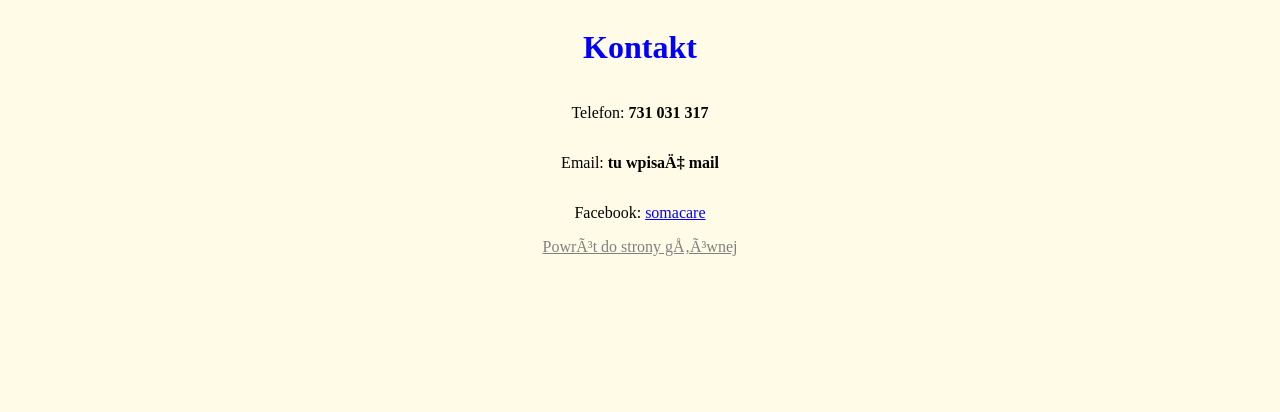
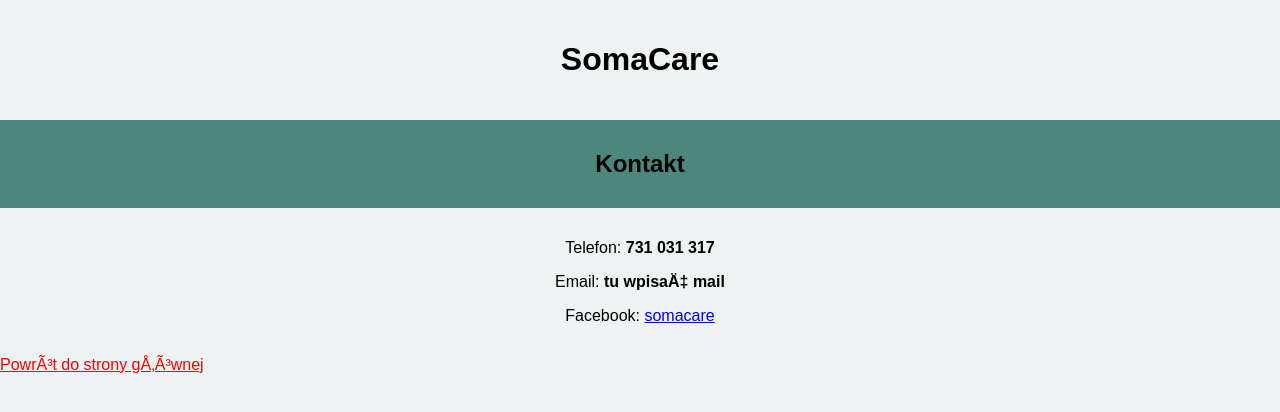
Before and after one commit to NOXSCP/SomaCare, a plain HTML site: page kontakt.html in a window 1280 px wide. Drawn offline with Linux system fonts and the light colour scheme.

Commit message:
Update kontakt.html

```diff
--- a/kontakt.html
+++ b/kontakt.html
@@ -3,16 +3,55 @@
 <head>
 	<meta charset="UTF=8">
 	<title>Kontakt - SomaCare</title>
+	<style>
+	body {
+		font-family: Arial, sans-serif;
+		background-color: #eef2f3;
+		color: #333;
+		margin: 0;
+		padding: 0;
+	}
+	header {
+		background-color: #5a9d8f:
+		color: white;
+		padding: 20px;
+		text-align: center;
+	}
+	nav {
+		background-color: #4b877c;
+		padding: 10px;
+		text-align: center;
+		}
+	nav a {
+		color: white;
+		text-decoration: none;
+		margin: 0 15px
+		font-weight: bold;
+	}
+	footer {
+		color: black;
+		text-align: center;
+		padding: 15px;
+	}
+	</style>
 </head>
-<body style="background-color: #fffbe6; display: flex; flex-direction: column; align-items: center; height: 100vh; text-align: center;">
-	<h1 style="color: blue;">Kontakt</h1>
+<body>
+	<header>
+		<h1 style="color: black;">SomaCare</h1>
+	</header>
 
-	<p>Telefon: <strong>731 031 317</strong></p>
-	<p>Email: <strong>tu wpisać mail</strong></p>
-	<p>Facebook: <a
-href="link do strony na facebook"
-style="color: blue;">somacare</a></p>
+	<nav>
+		<h1 style="color: black;">Kontakt</h1>
+	</nav>
 
-	<a href="index.html" style="color: gray;">Powrót do strony głównej</a>
+	<footer>
+		<p>Telefon: <strong>731 031 317</strong></p>
+		<p>Email: <strong>tu wpisać mail</strong></p>
+		<p>Facebook: <a
+	href="link do strony na facebook"
+	style="color: blue;">somacare</a></p>
+	</footer>
+
+	<a href="index.html" style="color: red;">Powrót do strony głównej</a>
 </body>
 </html>
```
